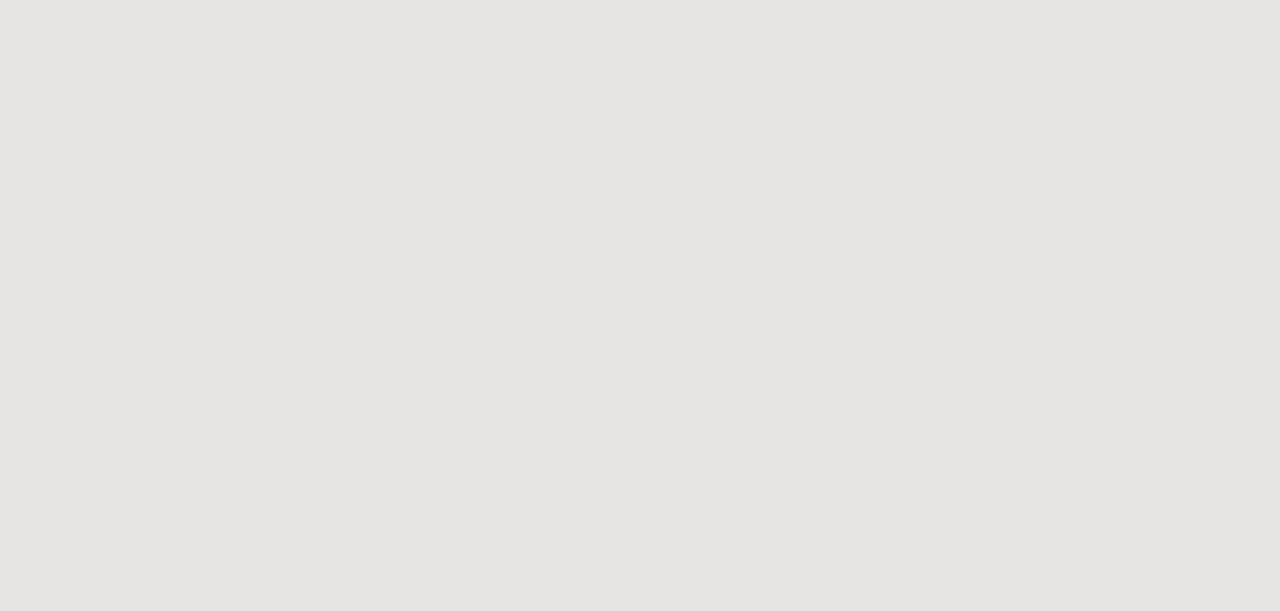
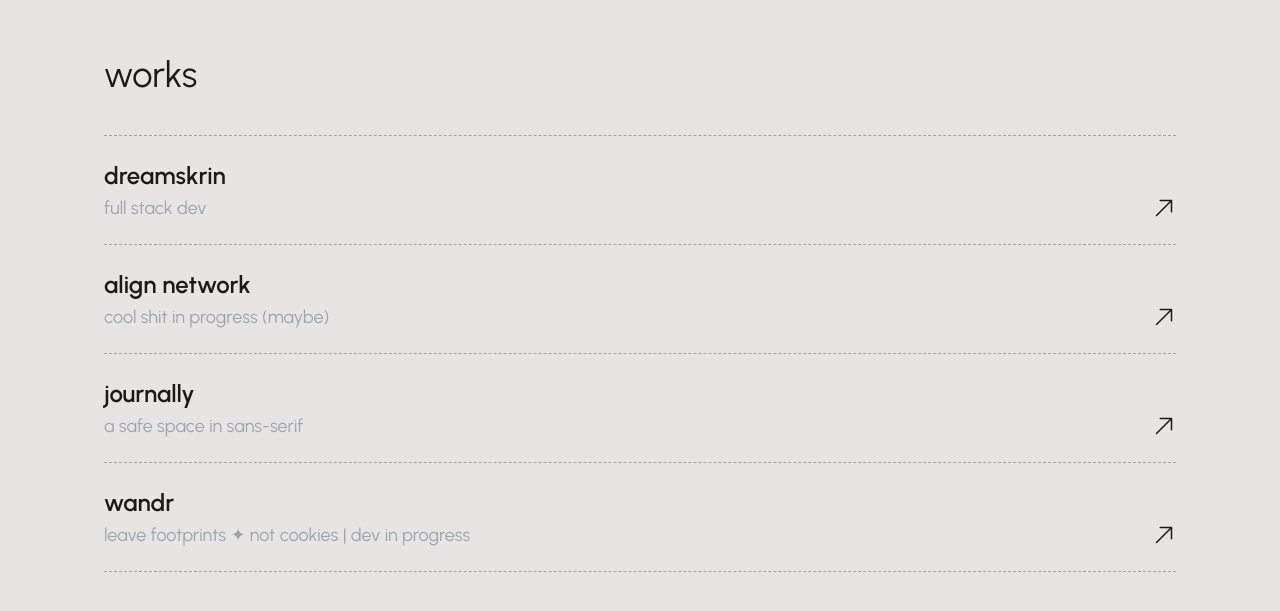
Before and after one commit to 01shrvan/portfolio-, a Next.js app: page / in a window 1280 px wide. Shown: the part 1817-2428 px from the top of the page. Before the commit the page ends 1776 px from the top, so only its background shows below. Built offline with nearby package versions, Linux system fonts and the light colour scheme.

Commit message:
feat: integrate Works section into Home page and update Intro component styling

```diff
--- a/src/app/page.tsx
+++ b/src/app/page.tsx
@@ -1,11 +1,13 @@
 import Header from "@/sections/Header";
 import Hero from "@/sections/Hero";
 import Intro from "@/sections/Intro";
+import Works from "@/sections/Works";
 
 export default function Home() {
   return <>
     <Header />
     <Hero />
     <Intro />
+    <Works />
   </>
 }
--- a/src/sections/Intro.tsx
+++ b/src/sections/Intro.tsx
@@ -10,7 +10,7 @@ const Intro: FC = () => {
             href="https://nextjs.org"
             target="_blank"
             rel="noopener noreferrer"
-            className="decoration-wavy underline underline-offset-4 decoration-gray-400"
+            className="decoration-dashed underline underline-offset-4 decoration-gray-400"
           >
             nextjs
           </a>{" "}
@@ -19,12 +19,13 @@ const Intro: FC = () => {
             href="https://tailwindcss.com"
             target="_blank"
             rel="noopener noreferrer"
-            className="decoration-wavy underline underline-offset-4 decoration-gray-400"
+            className="decoration-dashed underline underline-offset-4 decoration-gray-400"
           >
             tailwind
           </a>{" "}
-          landing pages tailored to ur brand vibe and goals
+          web things — landings, dashboards, vibes n all
         </h2>
+
       </div>
     </section>
   );
--- a/src/sections/Projects.tsx
+++ /dev/null
@@ -1,36 +0,0 @@
-import { FC } from "react";
-import image1 from "@/assets/images/project-1.jpg";
-import image2 from "@/assets/images/project-2.jpg";
-import image3 from "@/assets/images/project-3.jpg";
-import image4 from "@/assets/images/project-4.jpg";
-import image5 from "@/assets/images/project-5.jpg";
-
-/* eslint-disable-next-line @typescript-eslint/no-unused-vars */
-const projects = [
-  {
-    name: "Artisan Brew Co.",
-    image: image1,
-  },
-  {
-    name: "Wavelength Studios",
-    image: image2,
-  },
-  {
-    name: "Nova Fitness",
-    image: image3,
-  },
-  {
-    name: "Urban Plates",
-    image: image4,
-  },
-  {
-    name: "Bloom Botanicals",
-    image: image5,
-  },
-];
-
-const Projects: FC = () => {
-  return <div>Projects</div>;
-};
-
-export default Projects;
--- /dev/null
+++ b/src/sections/Works.tsx
@@ -0,0 +1,55 @@
+import { FC } from "react";
+
+const works = [
+  {
+    name: "dreamskrin",
+    link: "https://dreamskrin.com",
+    title: "full stack dev"
+  },
+  {
+    name: "align network",
+    link: "https://getalign.01shrvan.tech/",
+    title: "cool shit in progress (maybe)"
+  },
+  {
+    name: "journally",
+    link: "https://journally01.vercel.app",
+    title: "a safe space in sans-serif"
+  },
+  {
+    name: "wandr",
+    link: "https://wandr-eight.vercel.app",
+    title: "leave footprints ✦ not cookies | dev in progress"
+  }
+];
+
+
+const Works: FC = () => {
+  return <section className="py-24">
+    <div className="container">
+      <h2 className="text-4xl">works</h2>
+      <div className="mt-10">
+        {works.map(({ name, title, link }) => (
+          <a href={link} key={name} target="_blank" rel="noopener noreferrer" className="border-t last:border-b border-dashed border-stone-400 py-6 flex flex-col">
+            <div className="">
+              <h3 className="text-2xl font-semibold">{name}</h3>
+              <div className="mt-1 flex justify-between items-center h-6">
+                <div className="text-lg text-gray-400">{title}</div>
+                <div className="flex items-center justify-center h-6 w-6">
+                  <svg xmlns="http://www.w3.org/2000/svg" fill="none" viewBox="0 0 24 24" strokeWidth="1.5" stroke="currentColor" className="size-6">
+                    <path strokeLinecap="round" strokeLinejoin="round" d="m4.5 19.5 15-15m0 0H8.25m11.25 0v11.25" />
+                  </svg>
+
+                </div>
+              </div>
+
+            </div>
+          </a>
+        ))}
+      </div>
+    </div>
+  </section >
+
+};
+
+export default Works;
```
